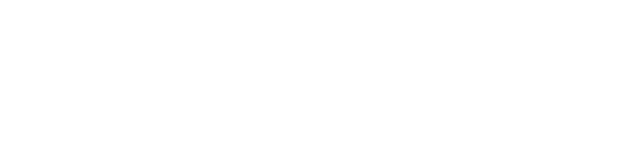
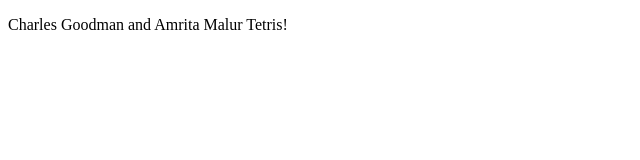
Before and after one commit to goodman17c/tetris-project, a plain HTML site: page index.html in a window 1280 px wide. Shown: the whole page, without its empty margins (0-640 px from the left). Drawn offline with Linux system fonts and the light colour scheme.

Commit message:
Update index.html

```diff
--- a/index.html
+++ b/index.html
@@ -6,5 +6,7 @@ Charles Goodman and Amrita Malur
 </title>
 <meta charset="utf-8"/>
 </head>
-
+<body>
+<p>Charles Goodman and Amrita Malur Tetris!
+</body>
 </html>
```
